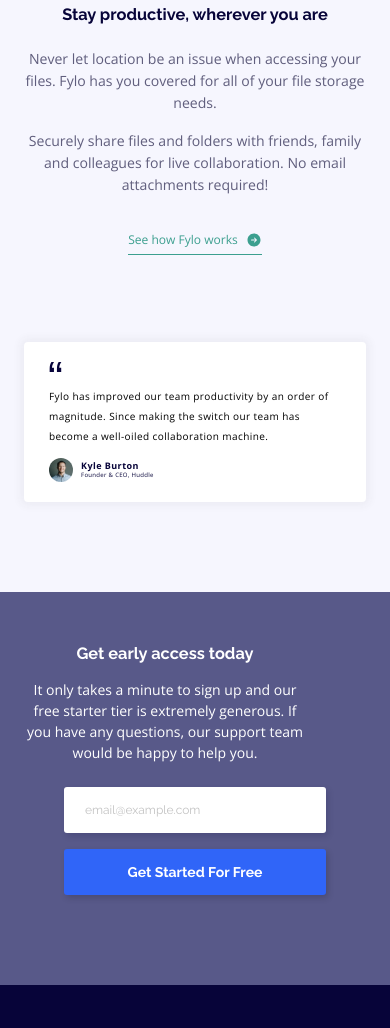
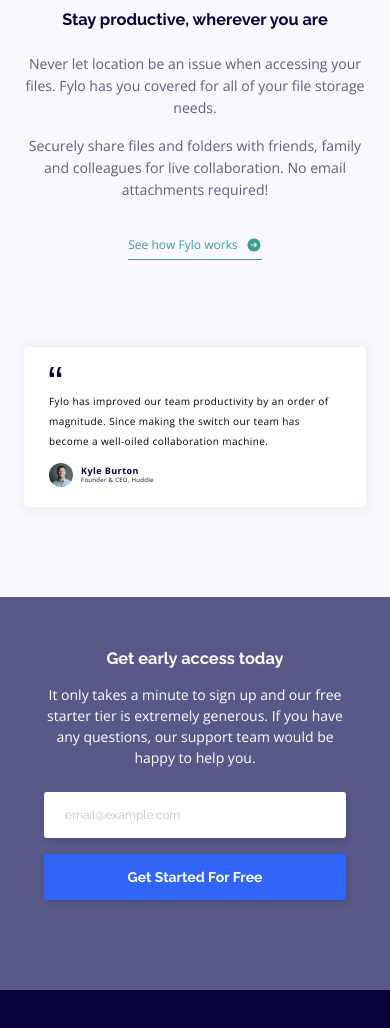
Before and after one commit to haroon-raja/fylo-landing-page, a website: page index.html in a window 390 px wide. Shown: the part 1347-2375 px from the top of the page. Drawn offline with nearby package versions, Linux system fonts and the light colour scheme.

Commit message:
Fixed Responsiveness issues

```diff
--- a/index.html
+++ b/index.html
@@ -78,7 +78,6 @@
 
       <!-- SECTION PRODUCTIVE START -->
       <section class="section-productive">
-        <div class="section-productive__bg">
         <div class="wrapper section-productive__content">
           <div class="section-productive__img-box">
             <img
@@ -92,13 +91,12 @@
               Stay productive, wherever you are
             </h2>
             <p class="section-productive__text u-mb-16">
-                Never let location be an issue when accessing your files. Fylo
-                has you covered for all of your file storage needs.
+              Never let location be an issue when accessing your files. Fylo has
+              you covered for all of your file storage needs.
             </p>
             <p class="section-productive__text u-mb-36">
               Securely share files and folders with friends, family and
-                colleagues for live collaboration. No email attachments
-                required!
+              colleagues for live collaboration. No email attachments required!
             </p>
             <div class="section-productive__btn">
               <a href="#" class="btn-text">
@@ -119,9 +117,9 @@
               class="section-productive__testimonial-icond"
             />
             <p class="section-productive__testimonial-text">
-                Fylo has improved our team productivity by an order of
-                magnitude. Since making the switch our team has become a
-                well-oiled collaboration machine.
+              Fylo has improved our team productivity by an order of magnitude.
+              Since making the switch our team has become a well-oiled
+              collaboration machine.
             </p>
 
             <div class="section-productive__testimonial-user">
@@ -137,7 +135,6 @@
                 <p class="section-productive__testimonial-user-bio">
                   Founder & CEO, Huddle
                 </p>
-                </div>
               </div>
             </div>
           </div>
--- a/scss/components/_buttons.scss
+++ b/scss/components/_buttons.scss
@@ -1,7 +1,7 @@
 @use '../utils/' as *;
 
 .btn {
-  display: block;
+  display: inline-block;
   border: none;
   width: 100%;
   padding: rem(15) rem(30);
--- a/scss/layout/_cta.scss
+++ b/scss/layout/_cta.scss
@@ -18,7 +18,15 @@
     display: flex;
     flex-direction: column;
     gap: rem(17);
-    padding-right: rem(60);
+    padding: 0 rem(20);
+
+    @include breakpoint-mobile(medium) {
+      padding: 0;
+    }
+
+    @include breakpoint-mobile(large) {
+      padding-right: rem(70);
+    }
   }
 
   &__text {
@@ -29,22 +37,16 @@
   }
 
   &__cta {
-    padding: 0 rem(40);
+    padding: 0 rem(20);
 
     @include breakpoint-mobile(medium) {
       padding: 0;
     }
   }
 
-  &__form {
-    @include breakpoint-mobile(medium) {
-      padding-right: rem(50);
-    }
-  }
-
   &__btn {
     @include breakpoint-mobile(medium) {
-      width: 40%;
+      width: max-content;
     }
   }
 
--- a/scss/layout/_productive.scss
+++ b/scss/layout/_productive.scss
@@ -1,11 +1,5 @@
 @use '../utils/' as *;
 .section-productive {
-  &__bg {
-    background-color: $bg-dark;
-    margin-top: rem(-50);
-    padding: rem(45) 0 rem(90);
-  }
-
   &__content {
     display: flex;
     flex-direction: column;
@@ -13,7 +7,7 @@
 
     @include breakpoint-mobile(medium) {
       display: grid;
-      grid-template-columns: 1.4fr 1fr;
+      grid-template-columns: 1.5fr 1fr;
       gap: rem(50);
       align-items: center;
     }
--- a/scss/pages/_home.scss
+++ b/scss/pages/_home.scss
@@ -11,10 +11,11 @@
 
 // PRODUCTIVE
 .section-productive {
-  padding: rem(90) 0 0 0;
+  padding: rem(90) 0;
   background-image: url(../images/bg-curve-mobile.svg);
   background-repeat: no-repeat;
-  background-size: contain;
+  background-size: cover;
+  background-position: center;
 
   @include breakpoint-mobile(small) {
     background-image: url(../images/bg-curve-desktop.svg);
```
Also changed, not shown: css/style.css, 1 other file. Lines whose indentation alone changed are shown as unchanged.
